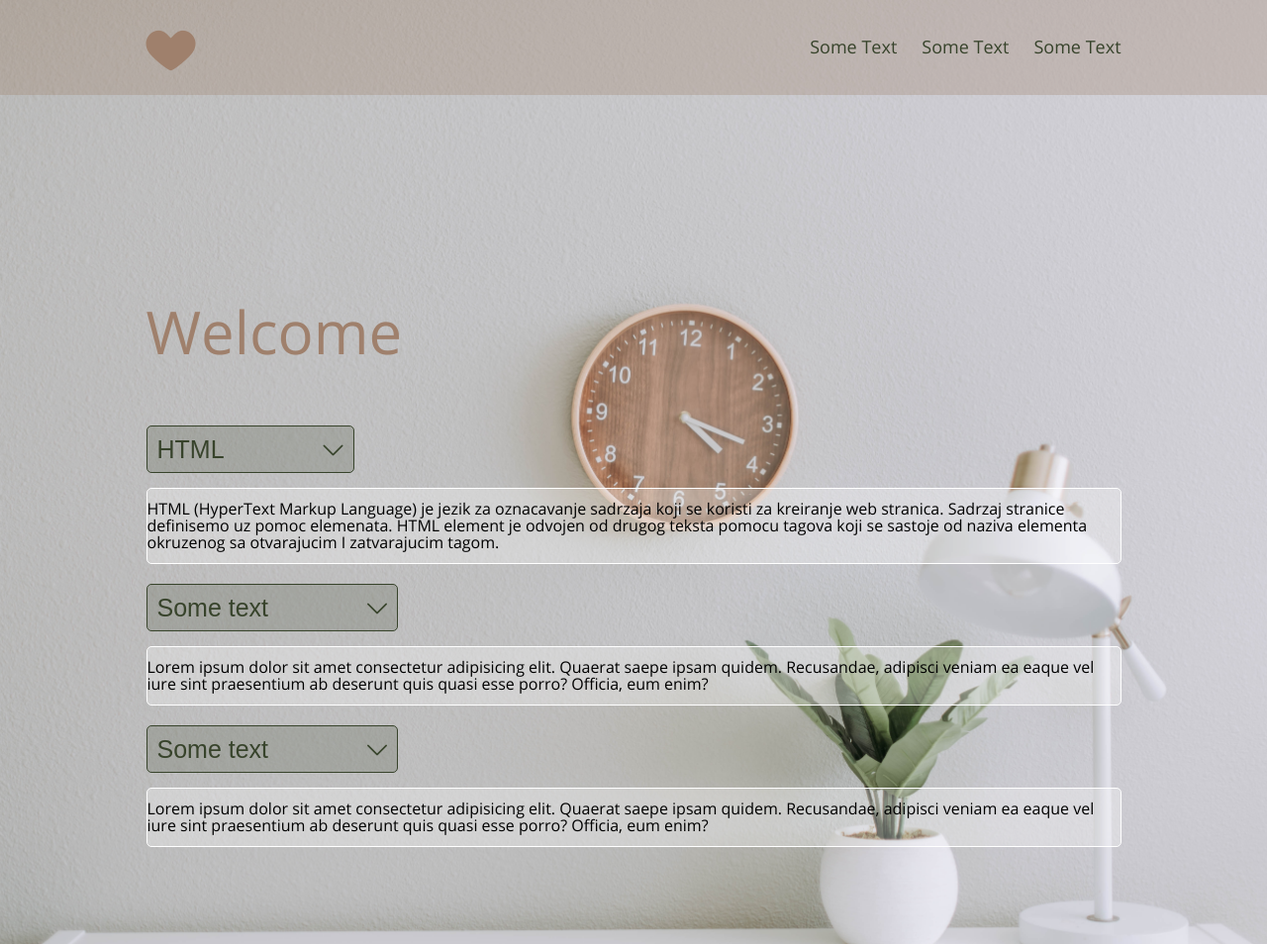
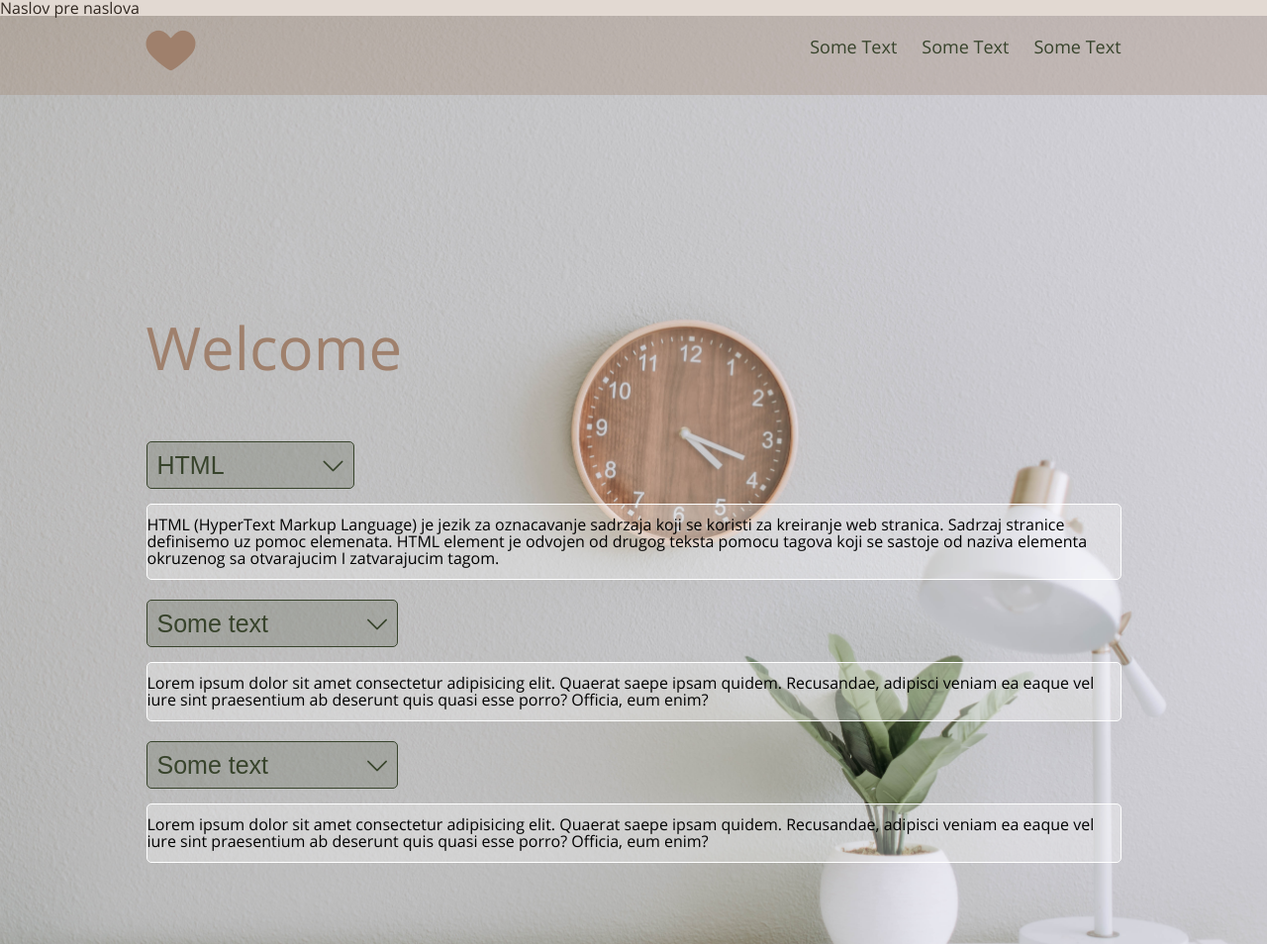
Before and after one commit to TijanaMandic/Vezba-nova, a website: page MerkleBlogVezba/index.html in a window 1280 px wide. Shown: the top 954 px of the page at 99% size. Drawn offline with Linux system fonts and the light colour scheme.

Commit message:
Add title before content

```diff
--- a/MerkleBlogVezba/index.html
+++ b/MerkleBlogVezba/index.html
@@ -9,6 +9,7 @@
     <script src="dist/js/accordion.js"></script>
 </head>
 <body class="body">
+    <h1>Naslov pre naslova</h1>
     <header class="header">
         <div class="wrap">
             <div class="header__container">
```
